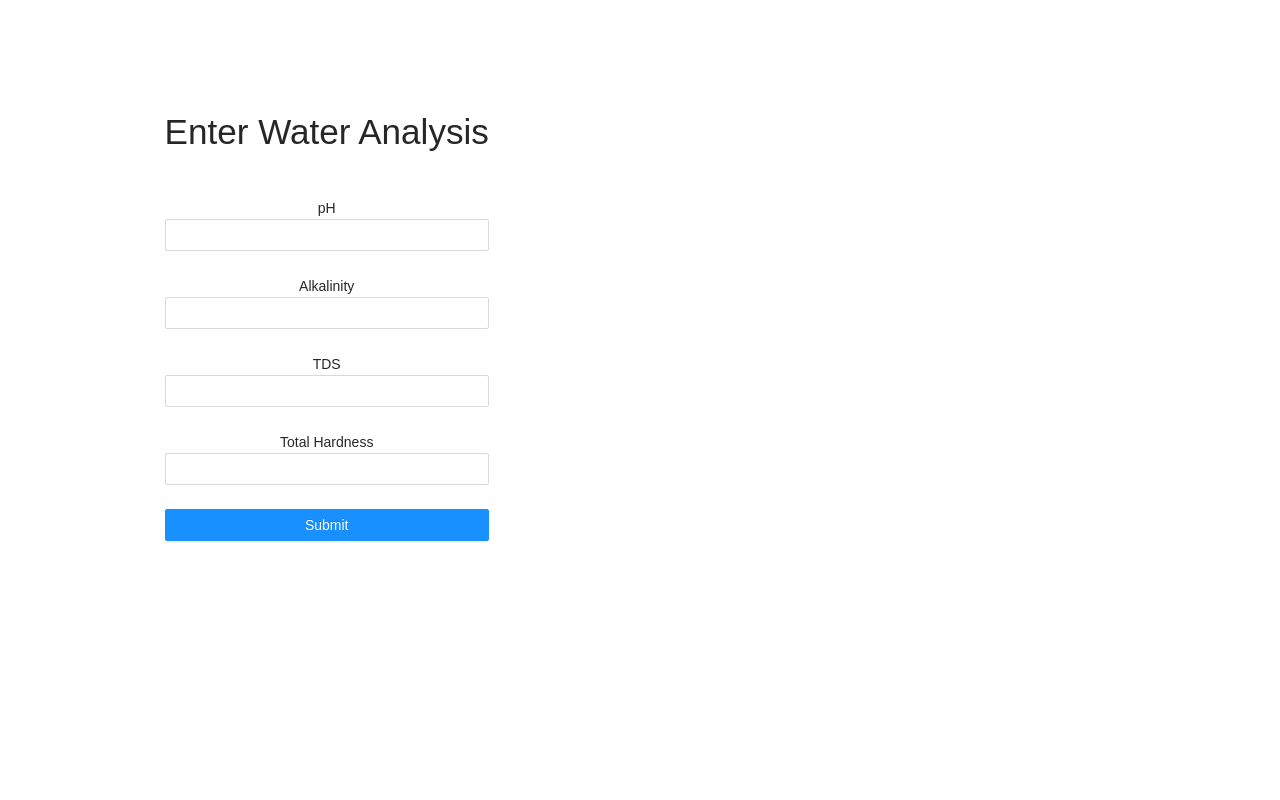
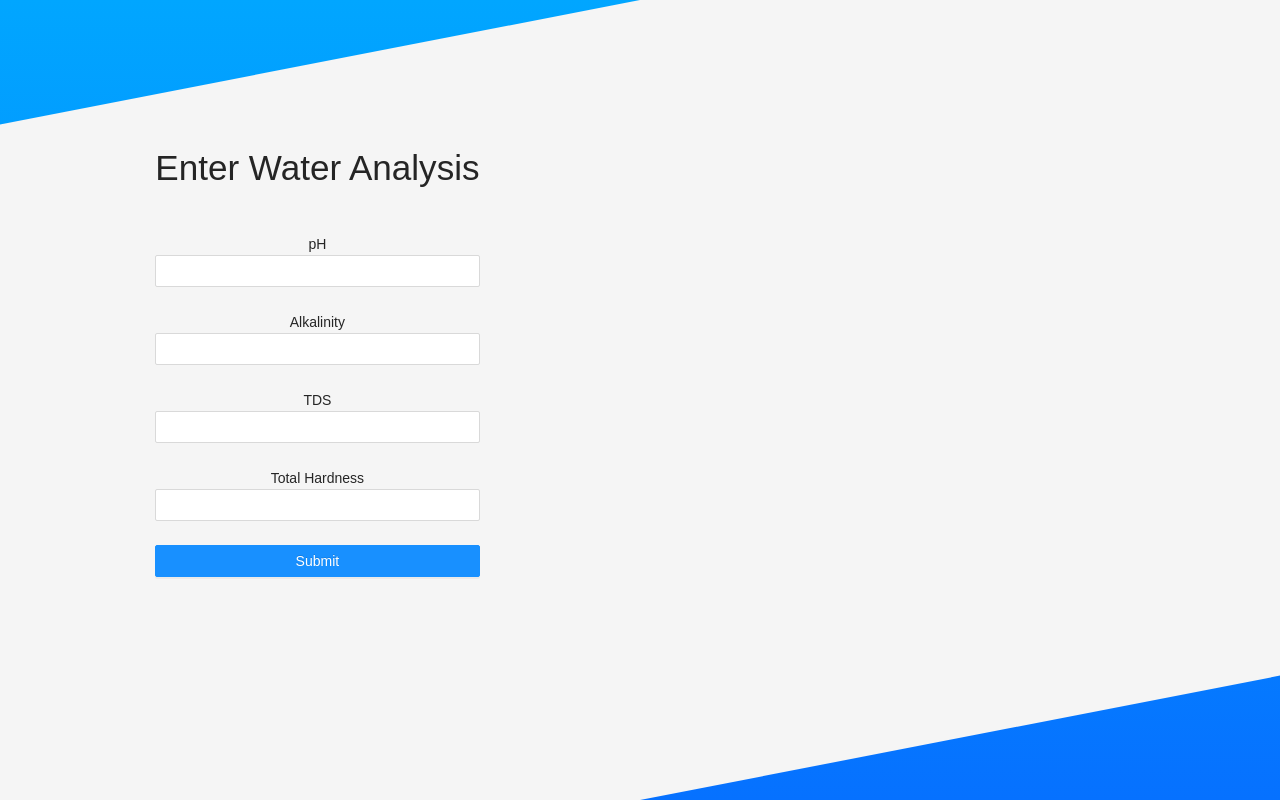
Before and after one commit to zetske/filters, a React (Create React App) app: page / in a window 1280 px wide. Built offline with nearby package versions, Linux system fonts and the light colour scheme.

Commit message:
Please hire me ;)

```diff
--- a/public/index.html
+++ b/public/index.html
@@ -24,7 +24,7 @@
       work correctly both with client-side routing and a non-root public URL.
       Learn how to configure a non-root public URL by running `npm run build`.
     -->
-    <title>My Filter Generator</title>
+    <title>Filter Recommendations</title>
   </head>
   <body>
     <noscript>You need to enable JavaScript to run this app.</noscript>
--- a/src/App.css
+++ b/src/App.css
@@ -2,15 +2,23 @@
 
 .App {
   text-align: center;
-  padding: 5%;
+  background: linear-gradient(to bottom, #01a6ff, #0671ff);
+  height: max-content;
+  overflow: hidden;
+}
+
+.recommend{
+  background-color: whitesmoke;
+  transform: skewY(-11deg)
 }
 
 .recommend-background {
-  height: 80vh;
+  height: 100vh;
   top: 0;
   right: 0;
   left: 0;
   bottom: 0;
+  transform: skewY(11deg);
 }
 
 .recommend-container {
@@ -18,13 +26,13 @@
   flex-direction: row;
   justify-content: space-evenly;
   align-items: center;
-  /* align-items: center; */
 }
 
 .recommend-form {
   margin: 50px;
   display: block;
   font: 30px/1 sans-serif;
+  margin: 150px;
 }
 
 .displayFilters {
```
